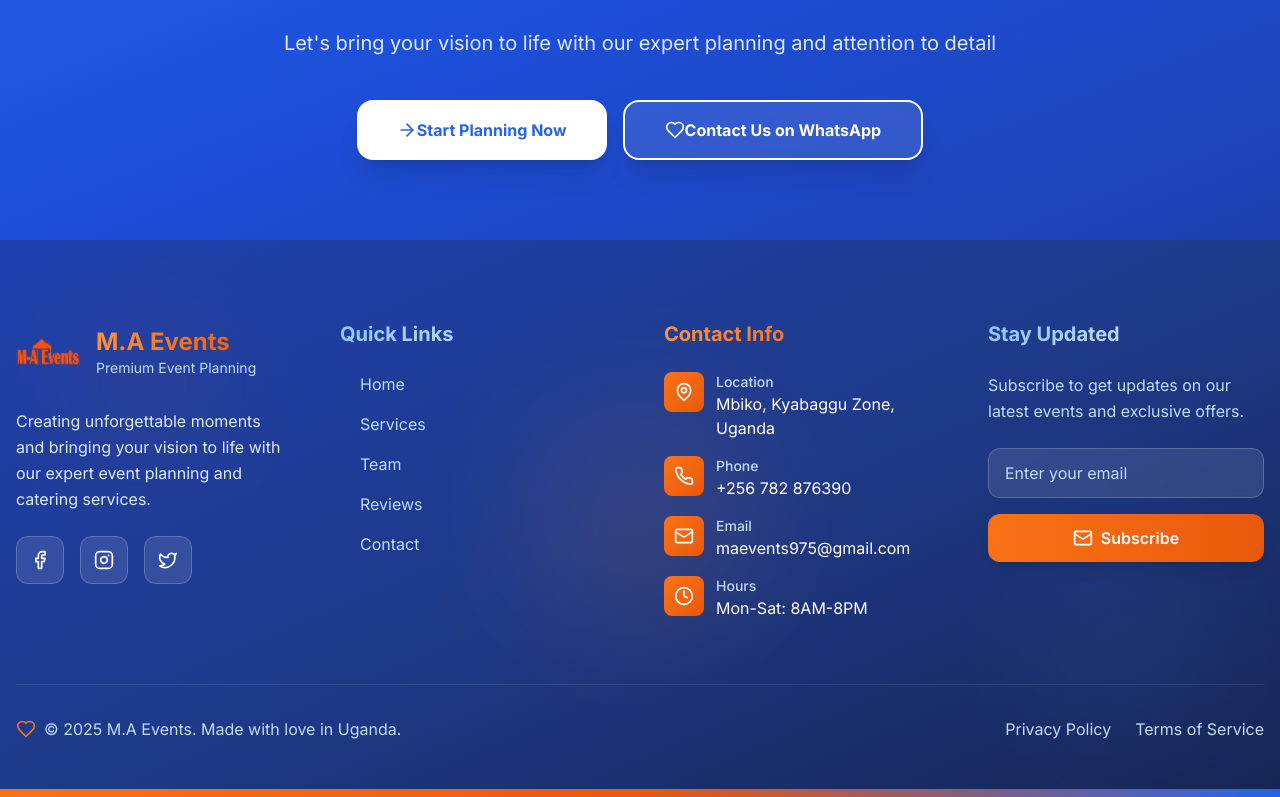
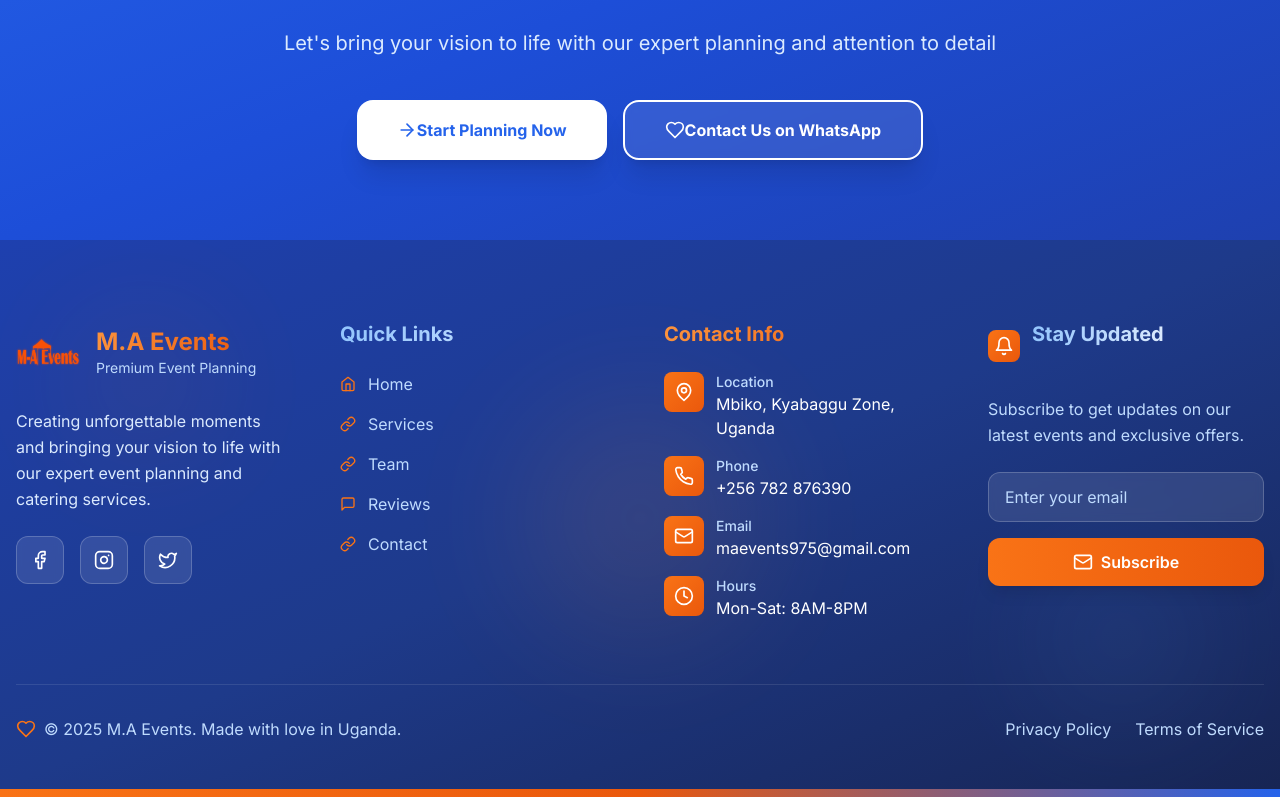
Before and after one commit to alvin20000/ma, a React (Vite) app: page / in a window 1280 px wide. Shown: the part 2378-3175 px from the top of the page. Built offline with nearby package versions, Linux system fonts and the light colour scheme.

Commit message:
Update footer icons

```diff
--- a/src/components/Footer.tsx
+++ b/src/components/Footer.tsx
@@ -1,4 +1,5 @@
 import { Facebook, Instagram, Twitter, Mail, Search, MapPin, Phone, Clock, Heart } from 'lucide-react';
+import { Home, Link, MessageSquare, Bell } from 'lucide-react';
 import { motion } from 'framer-motion';
 import footerImage from '../assets/images/logos/logo.png';
 
@@ -37,11 +38,11 @@ export default function Footer({ className = '' }: FooterProps) {
   ];
 
   const quickLinks = [
-    { name: "Home", href: "#home" },
-    { name: "Services", href: "#services" },
-    { name: "Team", href: "#team" },
-    { name: "Reviews", href: "#reviews" },
-    { name: "Contact", href: "#contact" }
+    { name: "Home", href: "#home", icon: <Home className="w-4 h-4" /> },
+    { name: "Services", href: "#services", icon: <Link className="w-4 h-4" /> },
+    { name: "Team", href: "#team", icon: <Link className="w-4 h-4" /> },
+    { name: "Reviews", href: "#reviews", icon: <MessageSquare className="w-4 h-4" /> },
+    { name: "Contact", href: "#contact", icon: <Link className="w-4 h-4" /> }
   ];
 
   const contactInfo = [
@@ -139,11 +140,13 @@ export default function Footer({ className = '' }: FooterProps) {
                     <motion.li key={index}>
                       <motion.a
                         href={link.href}
-                        className="text-blue-200 hover:text-orange-400 transition-all duration-300 flex items-center group"
+                        className="text-blue-200 hover:text-orange-400 transition-all duration-300 flex items-center group space-x-3"
                         whileHover={{ x: 5 }}
                       >
-                        <div className="w-2 h-2 bg-orange-500 rounded-full mr-3 opacity-0 group-hover:opacity-100 transition-opacity duration-300"></div>
-                        {link.name}
+                        <div className="text-orange-500 group-hover:scale-110 transition-transform duration-300">
+                          {link.icon}
+                        </div>
+                        <span>{link.name}</span>
                       </motion.a>
                     </motion.li>
                   ))}
@@ -176,9 +179,18 @@ export default function Footer({ className = '' }: FooterProps) {
 
               {/* Newsletter */}
               <motion.div variants={itemVariants}>
+                <div className="flex items-center mb-6">
+                  <motion.div
+                    className="w-8 h-8 bg-gradient-to-br from-orange-500 to-orange-600 rounded-lg flex items-center justify-center mr-3"
+                    whileHover={{ rotate: 360, scale: 1.1 }}
+                    transition={{ duration: 0.5 }}
+                  >
+                    <Bell className="w-5 h-5 text-white" />
+                  </motion.div>
                 <h3 className="text-xl font-bold mb-6 bg-gradient-to-r from-blue-300 to-blue-100 bg-clip-text text-transparent">
                   Stay Updated
                 </h3>
+                </div>
                 <p className="text-blue-200 mb-6 leading-relaxed">
                   Subscribe to get updates on our latest events and exclusive offers.
                 </p>
```
